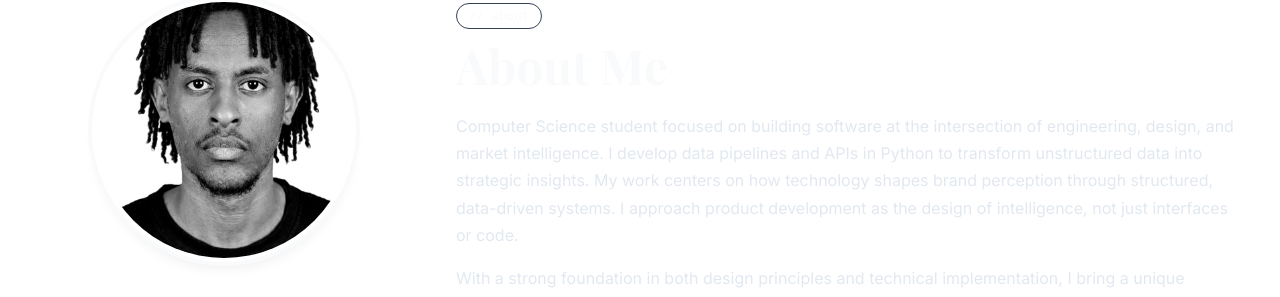
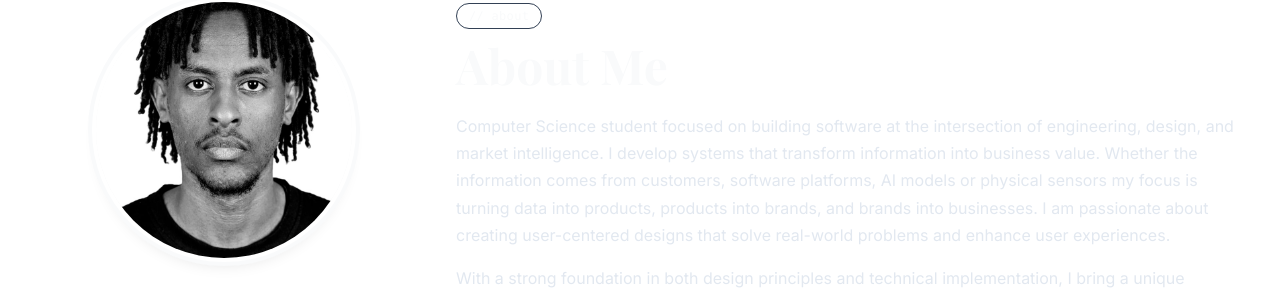
Before and after one commit to pixelpine-ux/Portfolio-Redesign-1-, a React (Vite) app: page /about in a window 1280 px wide. Shown: the part 174-471 px from the top of the page. Built offline with nearby package versions, Linux system fonts and the light colour scheme; no server answers.

Commit message:
update the about me page

```diff
--- a/src/app/pages/AboutPage.tsx
+++ b/src/app/pages/AboutPage.tsx
@@ -89,9 +89,9 @@ export function AboutPage() {
               <div className="space-y-4 text-sm md:text-base">
                 <p className="dark:text-gray-200">
                   Computer Science student focused on building software at the intersection of engineering, design, and market intelligence.
-I develop data pipelines and APIs in Python to transform unstructured data into strategic insights.
-My work centers on how technology shapes brand perception through structured, data-driven systems.
-I approach product development as the design of intelligence, not just interfaces or code.
+I develop systems that transform information into business value. Whether the information comes from customers, software platforms, AI models or physical sensors my focus is turning  data into products, products into brands, and brands into businesses.
+  I am passionate about creating user-centered designs that solve real-world problems and enhance user experiences.
+
                 </p>
                 <p className="dark:text-gray-200">
                   With a strong foundation in both design principles and technical implementation, I bring
```
